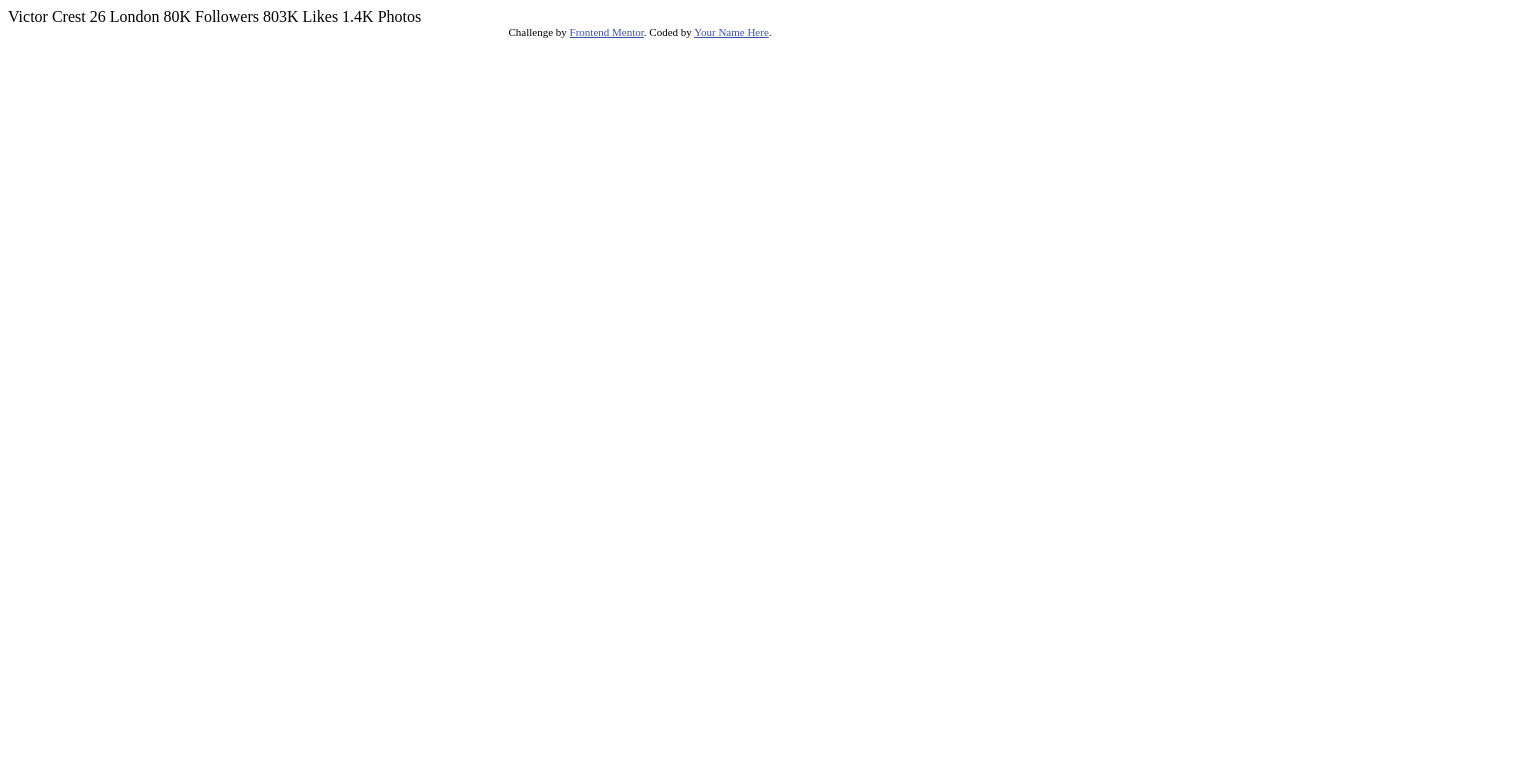
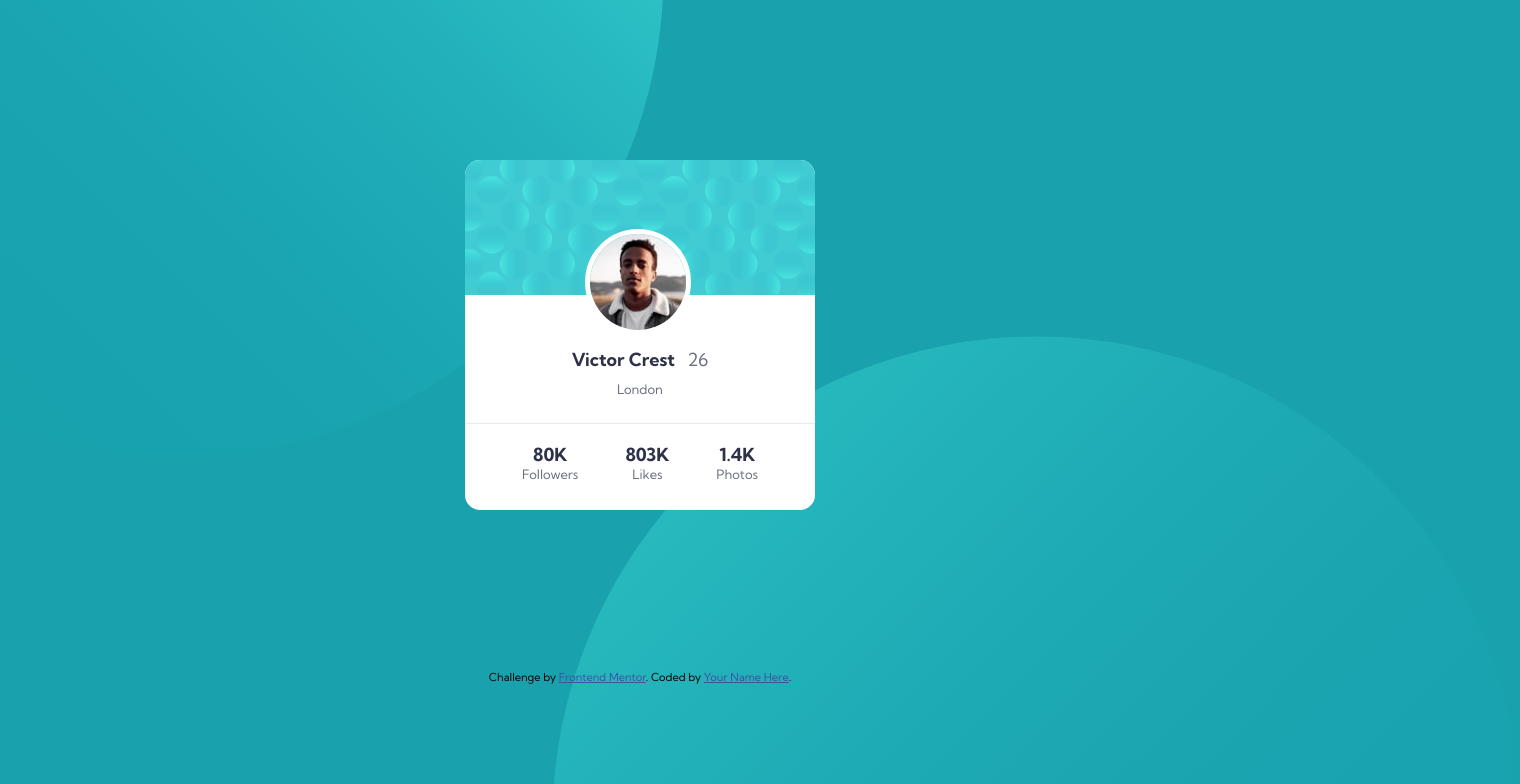
Before and after one commit to Saadaan-Hassan/Profile-Card, a plain HTML site: page index.html in a window 1280 px wide. Shown: the top 784 px of the page, 1520 px wide, since content can reach past the window. Drawn offline with Linux system fonts and the light colour scheme.

Commit message:
Write the code

```diff
--- a/Css/syle.css
+++ b/Css/syle.css
@@ -0,0 +1,160 @@
+@import url("https://fonts.googleapis.com/css2?family=Kumbh+Sans:wght@400;700&display=swap");
+
+/* Css Reset */
+* {
+  margin: 0;
+  padding: 0;
+}
+
+/* Css Custom Variables */
+:root {
+  /* Colors */
+  --color-primary-900: hsl(229, 23%, 23%);
+  --color-primary-800: hsl(185, 75%, 39%);
+  --color-primary-700: hsl(227, 10%, 46%);
+
+  --color-neutral: hsl(0, 0%, 59%);
+
+  /* Font Family */
+  --ff-primary: "Kumbh Sans", sans-serif;
+  /* Font Sizes */
+  --fs-primary: 18px;
+  --fs-secondary: 13px;
+  /* Font Weights */
+  --fw-bold: 700;
+  --fw-regular: 400;
+}
+
+.container {
+  font-family: var(--ff-primary);
+  overflow: hidden;
+  position: relative;
+}
+
+.pattern {
+  position: absolute;
+  z-index: -1;
+}
+
+.pattern-top img,
+.pattern-bottom img {
+  width: 968px;
+}
+
+.pattern-top {
+  top: -42rem;
+  left: -19rem;
+}
+
+.pattern-bottom {
+  bottom: -39rem;
+  right: -15rem;
+}
+
+.card-container {
+  --radius: 15px;
+
+  margin: 10rem auto;
+  width: 350px;
+  height: 350px;
+  border-radius: var(--radius);
+}
+
+.card-img {
+  background: url(../images/bg-pattern-card.svg) center center/cover;
+  width: 100%;
+  height: 40%;
+  align-self: flex-start;
+  border-radius: var(--radius) var(--radius) 0 0;
+  position: relative;
+}
+
+.card-img img {
+  position: absolute;
+  bottom: -2.5rem;
+  left: 7.5rem;
+  border-radius: 50%;
+  border: 5px solid hsl(0, 0%, 100%);
+}
+
+.card-information {
+  margin: 1.1rem 0;
+}
+
+.card-title {
+  margin: 1rem 0;
+  padding: 10px 0;
+  text-align: center;
+}
+
+.card-title p {
+  margin: 10px;
+}
+
+.card-title p span {
+  padding-right: 8px;
+}
+
+.card-details {
+  flex-direction: row !important;
+  justify-content: space-evenly;
+  padding: 10px;
+  text-align: center;
+  position: relative;
+}
+
+.card-details::before {
+  content: "";
+  position: absolute;
+  top: -10px;
+  width: 100%;
+  height: 0.0126rem;
+  background-color: hsla(0, 0%, 58.8%, 0.21);
+}
+
+/* Attributes */
+.attribution {
+  font-size: 11px;
+  text-align: center;
+}
+.attribution a {
+  color: hsl(228, 45%, 44%);
+}
+
+/* Utility Classes */
+.flex-all-center {
+  display: flex;
+  flex-direction: column;
+}
+
+.bold {
+  font-weight: var(--fw-bold);
+}
+
+.regular {
+  font-weight: var(--fw-regular);
+}
+
+.fc-primary-900 {
+  color: var(--color-primary-900);
+}
+
+.fc-primary-700 {
+  color: var(--color-primary-700);
+}
+
+.bc-primary {
+  background-color: var(--color-primary-800);
+}
+
+.bc-neutral {
+  background-color: hsl(0, 0%, 100%);
+}
+
+.fs-primary {
+  font-size: var(--fs-primary);
+}
+
+.fs-secondary {
+  font-size: var(--fs-secondary);
+}
--- a/index.html
+++ b/index.html
@@ -1,35 +1,62 @@
 <!DOCTYPE html>
 <html lang="en">
-<head>
-  <meta charset="UTF-8">
-  <meta name="viewport" content="width=device-width, initial-scale=1.0"> <!-- displays site properly based on user's device -->
+  <head>
+    <meta charset="UTF-8" />
+    <meta name="viewport" content="width=device-width, initial-scale=1.0" />
 
-  <link rel="icon" type="image/png" sizes="32x32" href="./images/favicon-32x32.png">
+    <link
+      rel="icon"
+      type="image/png"
+      sizes="32x32"
+      href="./images/favicon-32x32.png"
+    />
+    <link rel="stylesheet" href="./Css/syle.css" />
 
-  <title>Frontend Mentor | Profile card component</title>
-
-  <!-- Feel free to remove these styles or customise in your own stylesheet 👍 -->
-  <style>
-    .attribution { font-size: 11px; text-align: center; }
-    .attribution a { color: hsl(228, 45%, 44%); }
-  </style>
-</head>
-<body>
-  Victor Crest
-  26
-  London
-
-  80K
-  Followers
-
-  803K
-  Likes
-
-  1.4K
-  Photos
-  <div class="attribution">
-    Challenge by <a href="https://www.frontendmentor.io?ref=challenge" target="_blank">Frontend Mentor</a>.
-    Coded by <a href="#">Your Name Here</a>.
-  </div>
-</body>
+    <title>Profile Card Preview</title>
+  </head>
+  <body class="container bc-primary">
+    <div class="pattern-container">
+      <div class="pattern pattern-top">
+        <img src="./images/bg-pattern-top.svg" alt="" />
+      </div>
+      <div class="pattern pattern-bottom">
+        <img src="./images/bg-pattern-bottom.svg" alt="" />
+      </div>
+    </div>
+    <div class="card-container flex-all-center bc-neutral">
+      <div class="card-img">
+        <img src="./images/image-victor.jpg" alt="" />
+      </div>
+      <div
+        class="card-information flex-all-center regular fc-primary-700 fs-secondary"
+      >
+        <div class="card-title">
+          <p class="fs-primary">
+            <span class="bold fc-primary-900">Victor Crest</span> 26
+          </p>
+          <p>London</p>
+        </div>
+        <div class="card-details flex-all-center">
+          <div class="followers flex-all-center">
+            <span class="bold fc-primary-900 fs-primary">80K</span>
+            <span>Followers</span>
+          </div>
+          <div class="likes flex-all-center">
+            <span class="bold fc-primary-900 fs-primary">803K</span>
+            <span>Likes</span>
+          </div>
+          <div class="photos flex-all-center">
+            <span class="bold fc-primary-900 fs-primary">1.4K</span>
+            <span>Photos</span>
+          </div>
+        </div>
+      </div>
+    </div>
+    <div class="attribution">
+      Challenge by
+      <a href="https://www.frontendmentor.io?ref=challenge" target="_blank"
+        >Frontend Mentor</a
+      >. Coded by <a href="#">Your Name Here</a>.
+    </div>
+  </body>
 </html>
```
Also changed, not shown: images/Screenshot-Profile-Card-Preview.png (added), 1 other file.
